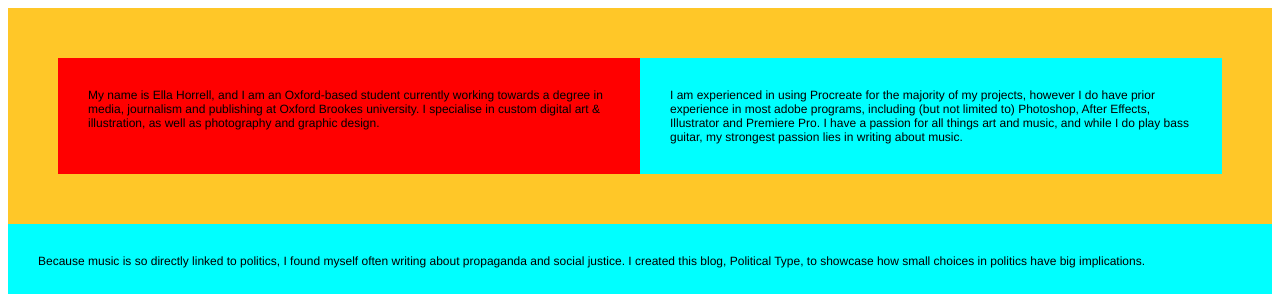
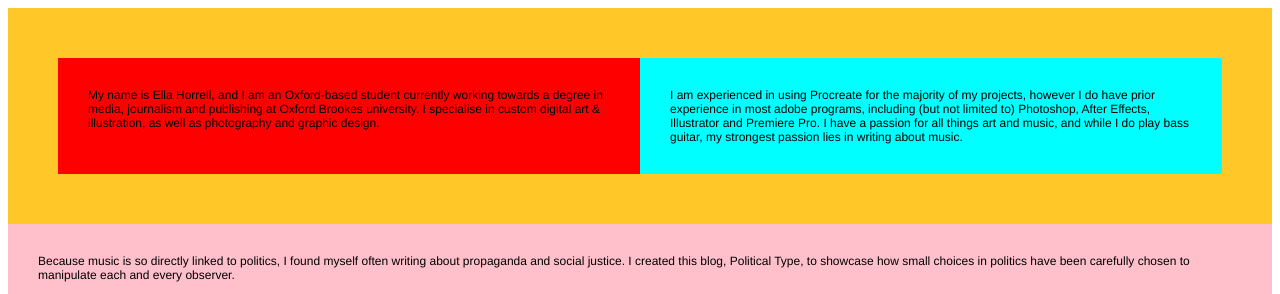
Before and after one commit to ellahorrell/brookesblog, a Jekyll site: the page aboutme/index.html, which Jekyll copies as it is, in a window 1280 px wide, cut to the strip 0-294 px from the top of the page. Built offline with Jekyll 4.4.1, drawn with Linux system fonts in a browser that asks for light colours.

Commit message:
Update index.html

```diff
--- a/aboutme/index.html
+++ b/aboutme/index.html
@@ -29,7 +29,6 @@
     padding: 30px;
     font-size: 12px;
     font-family: 'helvetica', sans-serif;
-
   }
 
   .internalcontainerR{
@@ -53,9 +52,10 @@
 <body>
   <div class="holdingcontainer">
     <div class="internalcontainerL">My name is Ella Horrell, and I am an Oxford-based student currently working towards a degree in media, journalism and publishing at Oxford Brookes university. I specialise in custom digital art & illustration, as well as photography and graphic design.</div>
+
     <div class="internalcontainerR">I am experienced in using Procreate for the majority of my projects, however I do have prior experience in most adobe programs, including (but not limited to) Photoshop, After Effects, Illustrator and Premiere Pro. I have a passion for all things art and music, and while I do play bass guitar, my strongest passion lies in writing about music.</div>
    </div>
-   <div class="internalcontainerR">Because music is so directly linked to politics, I found myself often writing about propaganda and social justice. I created this blog, Political Type, to showcase how small choices in politics have big implications.</div>
+   <div class="internalcontainerM">Because music is so directly linked to politics, I found myself often writing about propaganda and social justice. I created this blog, Political Type, to showcase how small choices in politics have been carefully chosen to manipulate each and every observer.</div>
   </div>
 
   <main>
```
